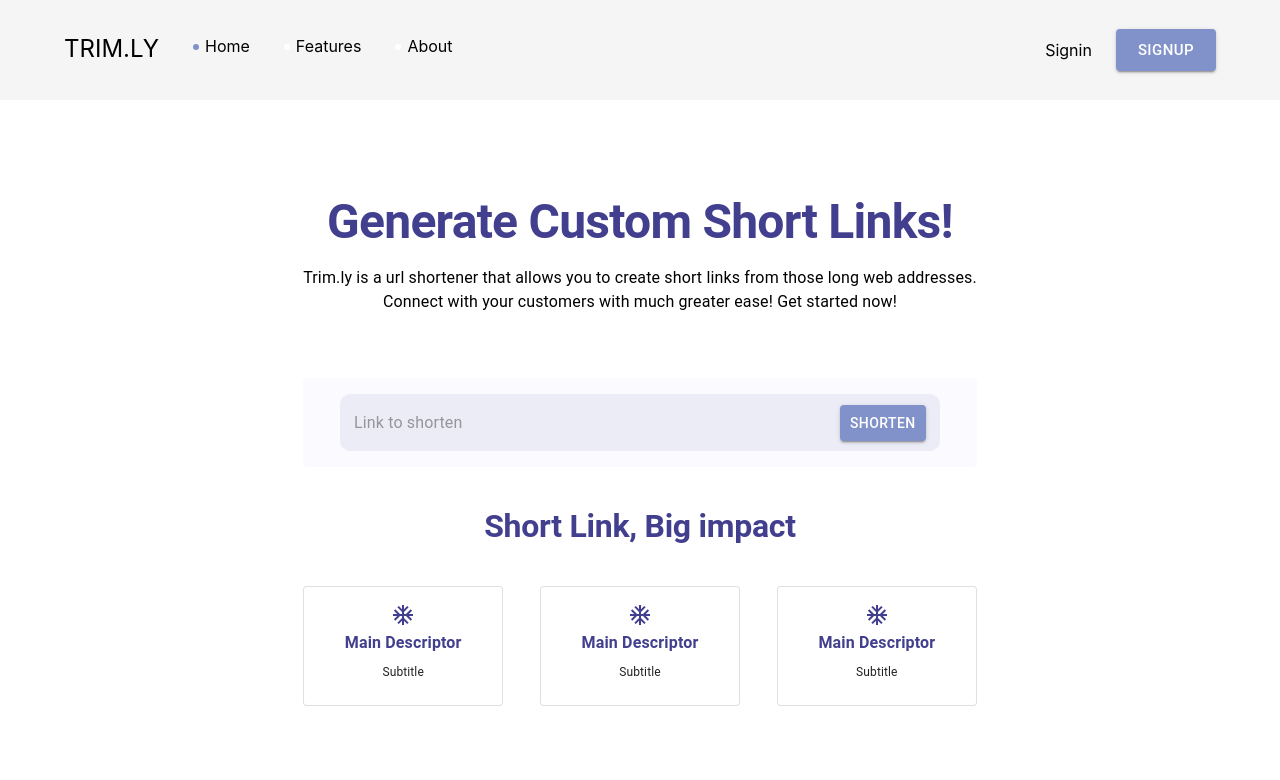
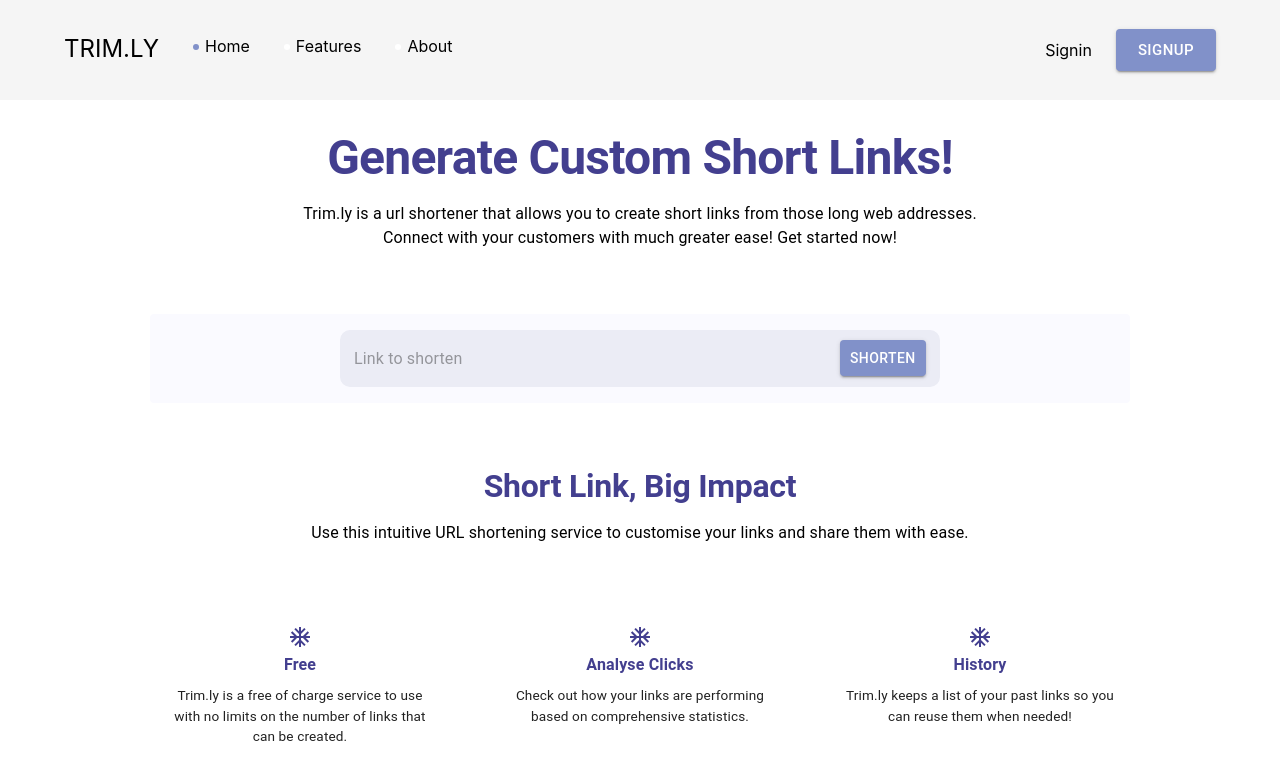
Before and after one commit to code-for-public-good/Trim.ly, a React (Create React App) app in the folder client/: page / in a window 1280 px wide. Shown: the top 780 px of the page. Built offline with nearby package versions, Linux system fonts and the light colour scheme.

Commit message:
Skeleton of homepage completed without functionality

```diff
--- a/client/package.json
+++ b/client/package.json
@@ -14,6 +14,7 @@
     "@types/node": "^16.18.25",
     "@types/react": "^18.2.0",
     "@types/react-dom": "^18.2.1",
+    "axios": "^1.4.0",
     "react": "^18.2.0",
     "react-dom": "^18.2.0",
     "react-router-dom": "^6.11.1",
--- a/client/src/components/DescriptiveCard.tsx
+++ b/client/src/components/DescriptiveCard.tsx
@@ -5,14 +5,14 @@ import { descriptiveCardProps } from '../interfaces';
 
 export default function DescriptiveCard(props: descriptiveCardProps) {
     return (
-        <Box sx={{ minWidth: 200 }}>
-            <Card variant='outlined'>
+        <Box sx={{ minWidth: 200, maxWidth: 300 }}>
+            <Card variant='elevation' elevation={0}>
                 <CardContent>
                     {props.icon}
                     <Typography fontSize={'1rem'} fontWeight={700} color={'#433f8f'} mb={1}>
                         {props.title}
                     </Typography>
-                    <Typography fontSize={'0.75rem'}>
+                    <Typography fontSize={'0.85rem'}>
                         {props.description}
                     </Typography>
                 </CardContent>
--- a/client/src/pages/HomePage.tsx
+++ b/client/src/pages/HomePage.tsx
@@ -29,13 +29,28 @@ export default function HomePage() {
 					Connect with your customers with much greater ease! Get started now!
 				</Typography>
 				<PublicShortener />
-				<Typography variant='h2' fontSize={'2rem'} fontWeight={700} color={'#433f8f'} mt={5}>
-					Short Link, Big impact
+				<Typography variant='h2' fontSize={'2rem'} fontWeight={700} color={'#433f8f'} mt={8}>
+					Short Link, Big Impact
 				</Typography>
-				<Box mt={5} display={'flex'} justifyContent={'space-between'}>
-					<DescriptiveCard title={'Main Descriptor'} description={'Subtitle'} icon={<AcUnitIcon sx={{color: '#433f8f'}}/>}/>
-					<DescriptiveCard title={'Main Descriptor'} description={'Subtitle'} icon={<AcUnitIcon sx={{color: '#433f8f'}}/>}/>
-					<DescriptiveCard title={'Main Descriptor'} description={'Subtitle'} icon={<AcUnitIcon sx={{color: '#433f8f'}}/>}/>
+				<Typography variant='body1' fontSize={'1rem'} mt={2} mb={8}>
+					Use this intuitive URL shortening service to customise your links and share them with ease.
+				</Typography>
+				<Box mt={5} display={'flex'} justifyContent={'space-between'} gap={5}>
+					<DescriptiveCard
+						title={'Free'}
+						description={'Trim.ly is a free of charge service to use with no limits on the number of links that can be created.'}
+						icon={<AcUnitIcon sx={{color: '#433f8f'}}/>}
+					/>
+					<DescriptiveCard
+						title={'Analyse Clicks'}
+						description={'Check out how your links are performing based on comprehensive statistics.'}
+						icon={<AcUnitIcon sx={{color: '#433f8f'}}/>}
+					/>
+					<DescriptiveCard
+						title={'History'}
+						description={'Trim.ly keeps a list of your past links so you can reuse them when needed!'}
+						icon={<AcUnitIcon sx={{color: '#433f8f'}}/>}
+					/>
 				</Box>
 			</Box>
 		</Box>
```
Also changed, not shown: client/src/adaptors/shortcutAdaptor.ts (added, +12 -0 lines), 1 other file (tests, documents, lock files or other folders).
